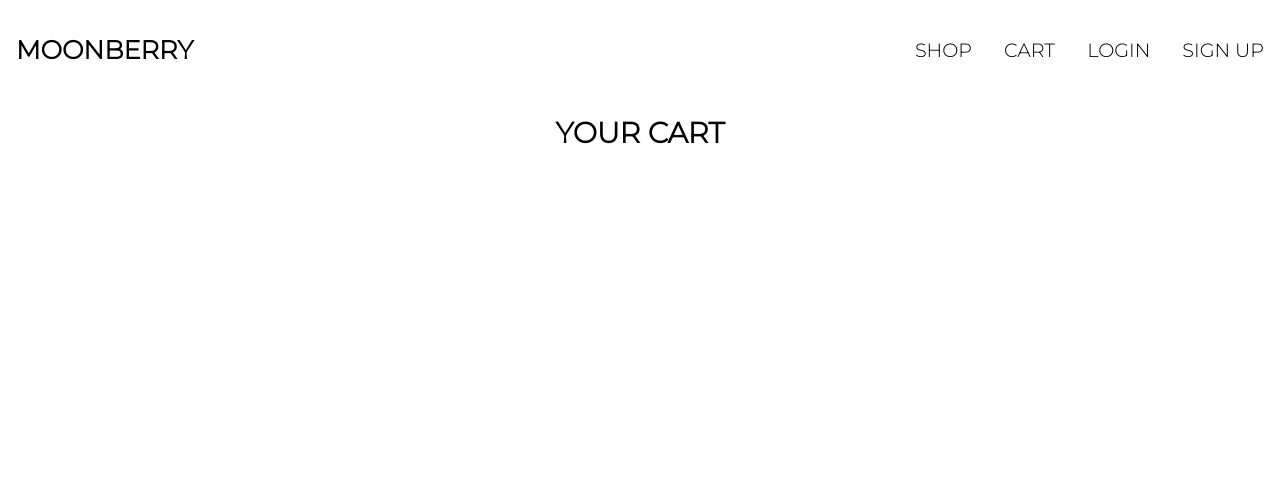
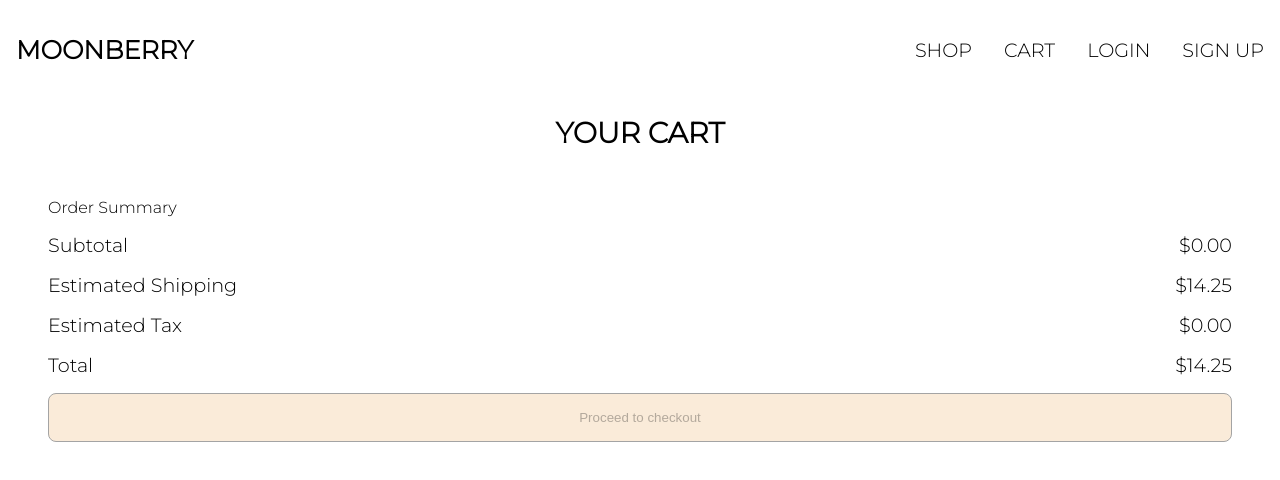
Before and after one commit to Jihyunnk/moonberry, a React (Create React App) app in the folder frontend/: page /cart in a window 1280 px wide. Shown: the top 480 px of the page. Built offline with nearby package versions, Linux system fonts and the light colour scheme.

Commit message:
added order summary display in Cart

```diff
--- a/frontend/src/components/Cart.js
+++ b/frontend/src/components/Cart.js
@@ -13,6 +13,14 @@ function Cart() {
 
   const cart = useSelector((state) => state.cart);
   const { cartItems } = cart;
+
+  const toPrice = (num) => Number(num.toFixed(2));
+  const itemsPrice = toPrice(
+    cartItems.reduce((a, c) => a + c.price * c.quantity, 0)
+  );
+  const shippingPrice = itemsPrice > 100 ? toPrice(0) : 14.25;
+  const taxPrice = toPrice(0.15 * itemsPrice);
+  const totalPrice = itemsPrice + shippingPrice + taxPrice;
 
   const dispatch = useDispatch();
   useEffect(() => {
@@ -62,6 +70,46 @@ function Cart() {
             ))}
           </ul>
         </div>
+        <div className="card card-body">
+          <ul>
+            <li>
+              <p>Order Summary</p>
+            </li>
+            <li>
+              <div className="row">
+                <div>Subtotal</div>
+                <div>${itemsPrice.toFixed(2)}</div>
+              </div>
+            </li>
+            <li>
+              <div className="row">
+                <div>Estimated Shipping</div>
+                <div>${shippingPrice.toFixed(2)}</div>
+              </div>
+            </li>
+            <li>
+              <div className="row">
+                <div>Estimated Tax</div>
+                <div>${taxPrice.toFixed(2)}</div>
+              </div>
+            </li>
+            <li>
+              <div className="row">
+                <div>Total</div>
+                <div>${totalPrice.toFixed(2)}</div>
+              </div>
+            </li>
+            <li>
+              <button
+                type="button"
+                className="primary"
+                disabled={cartItems.length === 0}
+              >
+                Proceed to checkout
+              </button>
+            </li>
+          </ul>
+        </div>
       </div>
     </div>
   );
```
